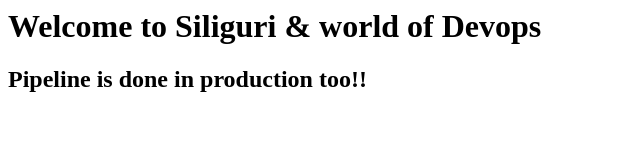
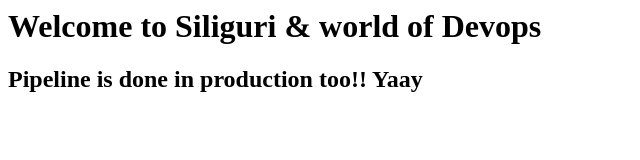
Before and after one commit to neel-max-creator/tour, a plain HTML site: page index.html in a window 1280 px wide. Shown: the full height of the page, 0-640 px from the left. Drawn offline with Linux system fonts and the light colour scheme.

Commit message:
error 3.0

```diff
--- a/index.html
+++ b/index.html
@@ -2,6 +2,6 @@
 <title> DevOps CI/CD Pipeline </title>
 <body>
 <h1> Welcome to Siliguri & world of Devops </h1>
-<h2> Pipeline is done in production too!! </h2>
+<h2> Pipeline is done in production too!! Yaay </h2>
 </body>
 </html>
```
